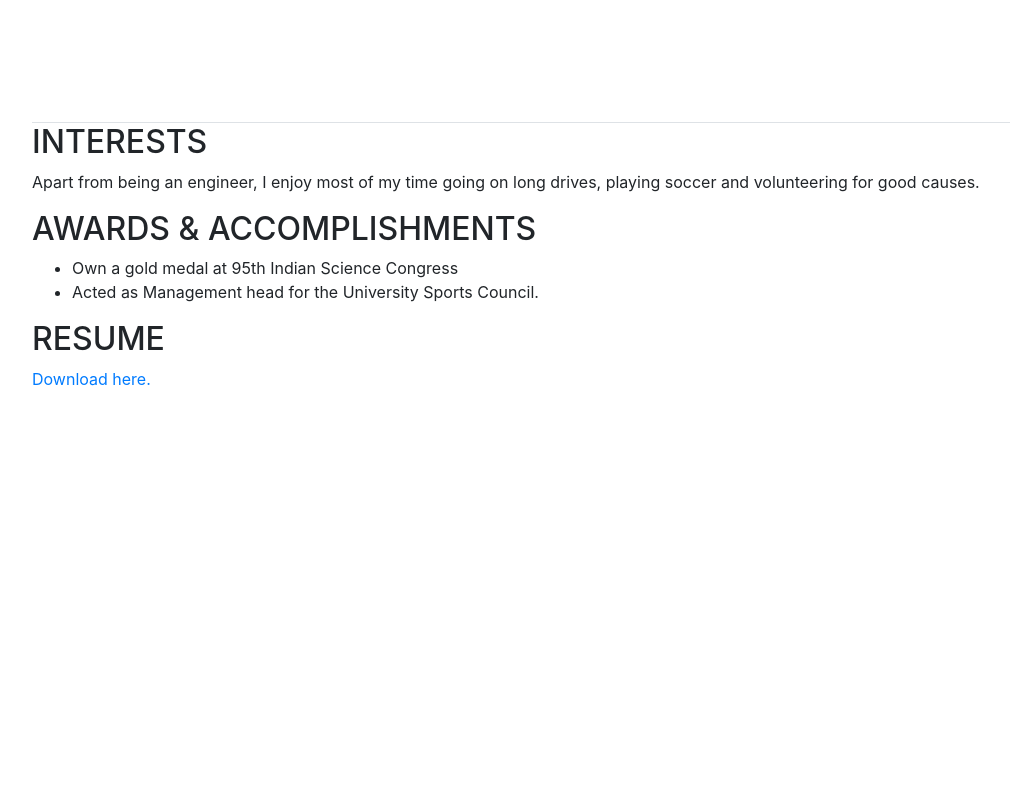
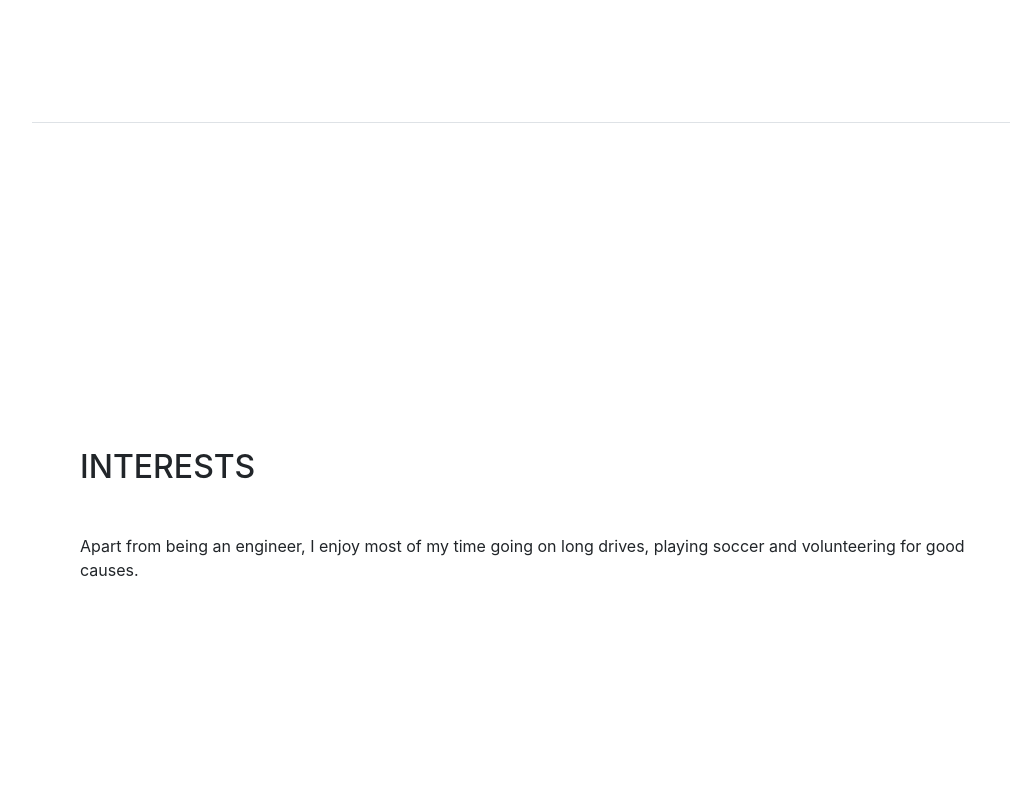
Before and after one commit to swarooptn/swarooptn.github.io, a plain HTML site: page index.html in a window 1280 px wide. Shown: the part 3160-3960 px from the top of the page, without its empty margins (240-1250 px from the left). Before the commit the page ends 3551 px from the top, so only its background shows below. Drawn offline with nearby package versions, Linux system fonts and the light colour scheme; a web font is replaced by a local one.

Commit message:
next section

```diff
--- a/index.html
+++ b/index.html
@@ -237,21 +237,23 @@
         </div>
       </section>
 
-      <section id="interests">
-        <div>
-          <h2>Interests</h2>
+      <section class="resume-section p-3 p-lg-5 d-flex flex-column" id="interests">
+        <div class="my-auto">
+          <h2 class="mb-5">Interests</h2>
           <p>Apart from being an engineer, I enjoy most of my time going on long drives, playing soccer and volunteering for good causes.</p>
         </div>
       </section>
 
-      <section id="awards">
-        <div>
-          <h2>Awards &amp; Accomplishments</h2>
-          <ul>
+      <section class="resume-section p-3 p-lg-5 d-flex flex-column" id="awards">
+        <div class="my-auto">
+          <h2 class="mb-5">Awards &amp; Accomplishments</h2>
+          <ul class="fa-ul mb-0">
             <li>
+              <i class="fa-li fa fa-trophy text-warning"></i>
               Own a gold medal at 95th Indian Science Congress
             </li>
             <li>
+              <i class="fa-li fa fa-trophy text-warning"></i>
               Acted as Management head for the University Sports Council.
             </li>
           </ul>
```
